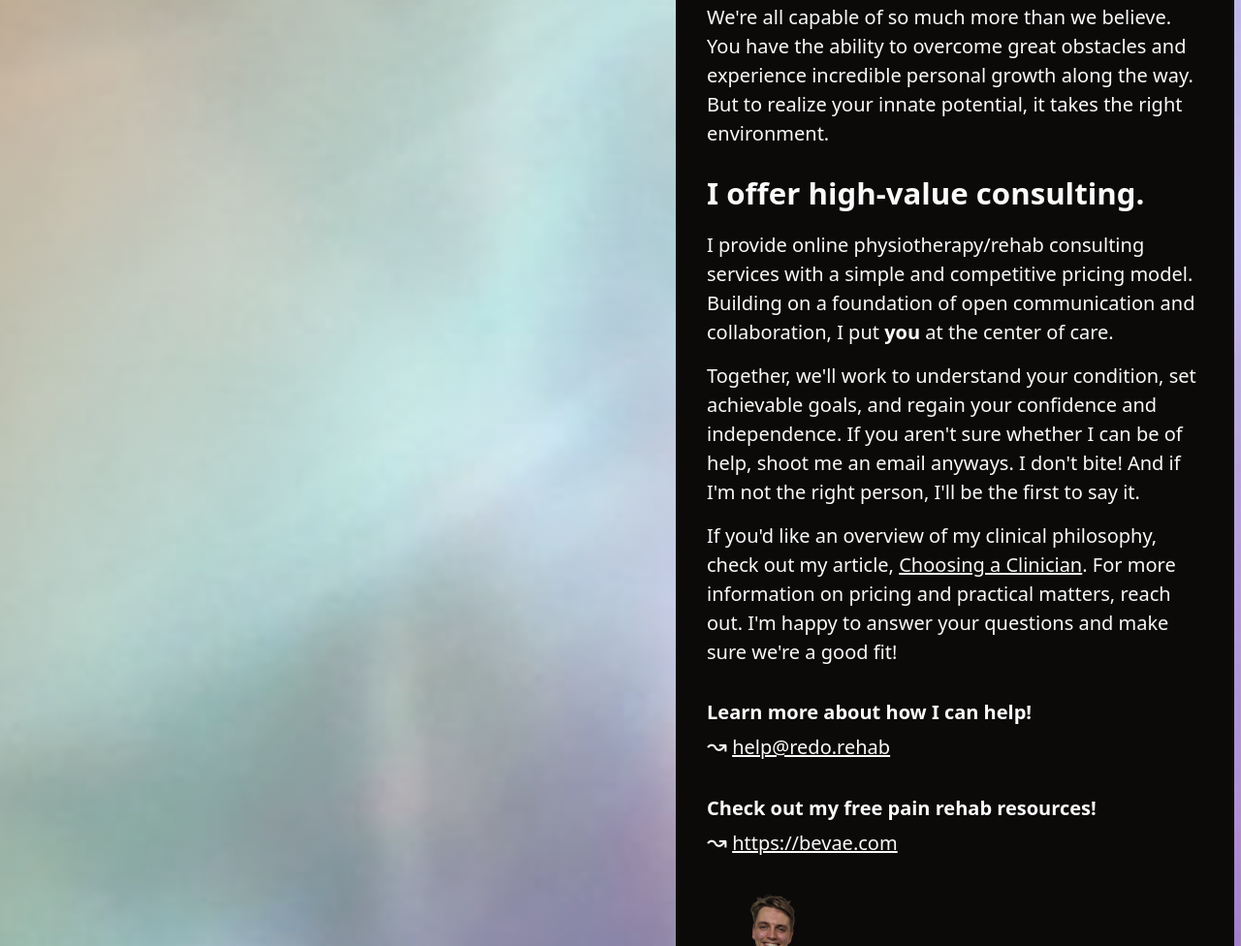
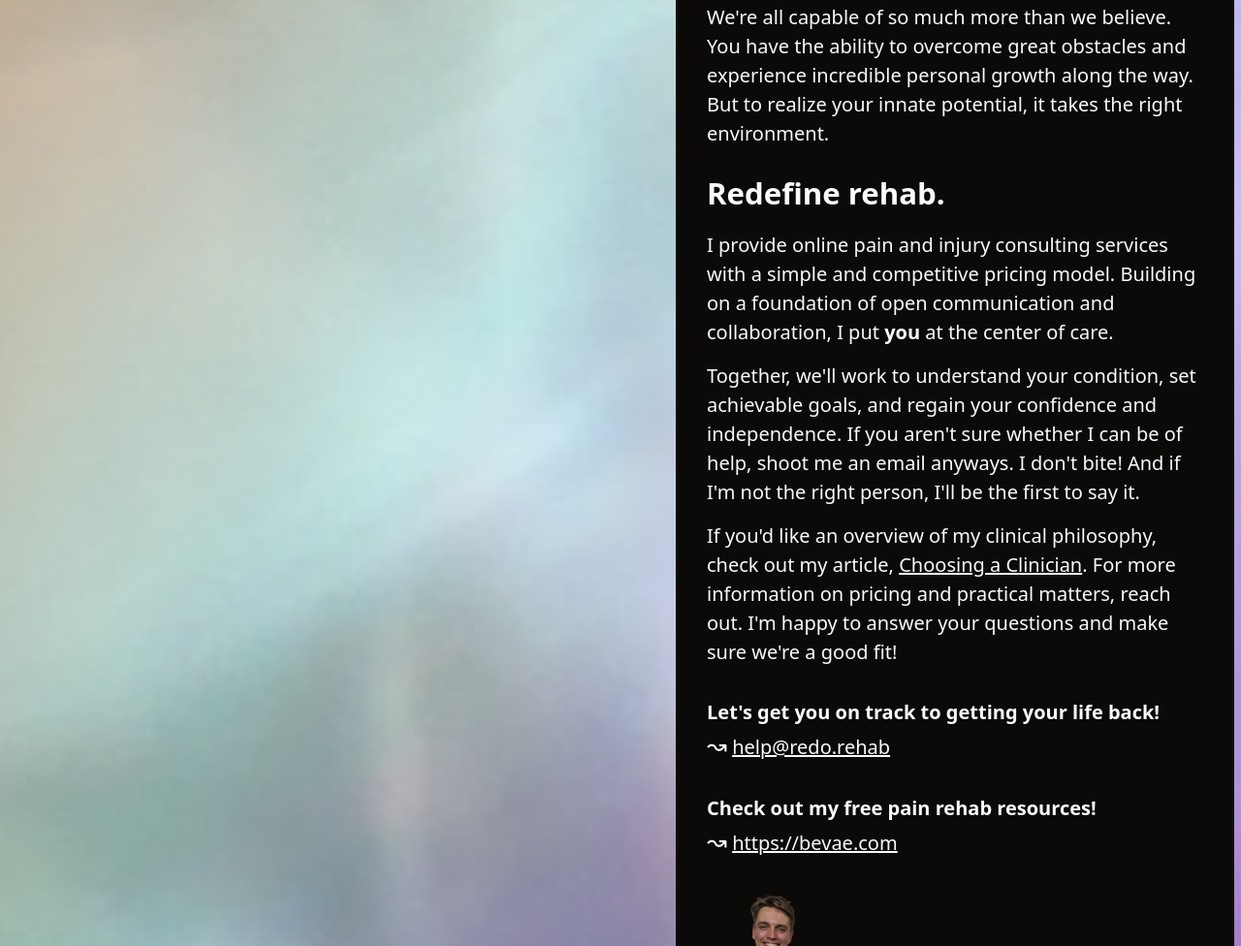
Before and after one commit to fkkehlet/redorehab, an Astro site: page / in a window 1280 px wide. Shown: the part 858-1834 px from the top of the page at 97% size. Built offline with nearby package versions, Linux system fonts and the light colour scheme; Astro itself is replaced by a stand-in of ours.

Commit message:
Update text

```diff
--- a/src/pages/index.astro
+++ b/src/pages/index.astro
@@ -38,9 +38,9 @@ import Layout from '@layouts/Layout.astro';
               experience incredible personal growth along the way. But to realize your innate potential, it takes the
               right environment.
             </p>
-            <h2 class="text-f-xl font-extrabold">I offer high-value consulting.</h2>
+            <h2 class="text-f-xl font-extrabold">Redefine rehab.</h2>
             <p>
-              I provide online physiotherapy/rehab consulting services with a simple and competitive pricing model.
+              I provide online pain and injury consulting services with a simple and competitive pricing model.
               Building on a foundation of open communication and collaboration, I put <strong>you</strong> at the center
               of care.
             </p>
@@ -59,7 +59,7 @@ import Layout from '@layouts/Layout.astro';
             >
           </div>
           <p
-            ><strong class="font-extrabold">Learn more about how I can help!</strong><br />
+            ><strong class="font-extrabold">Let's get you on track to getting your life back!</strong><br />
             <span class="text-f-lg">↝</span>
             <a href="mailto:help@redo.rehab" class="underline hover:text-amber-300">help@redo.rehab</a>
           </p>
```
